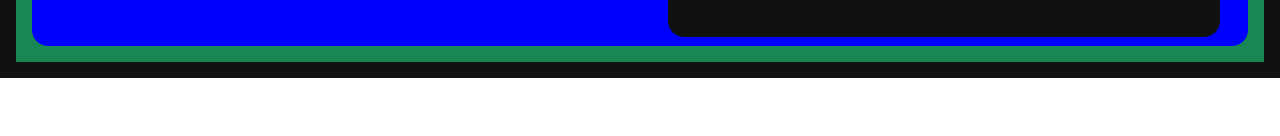
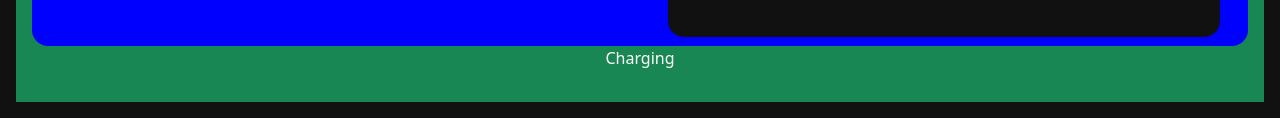
Before and after one commit to VLiras/Entregas-Liras, a React (Vite) app: page /detalle/1 in a window 1280 px wide. Shown: the part 706-842 px from the top of the page. Built offline with nearby package versions, Linux system fonts and the light colour scheme.

Commit message:
charging

```diff
--- a/src/Components/ItemDetailContainer/ItemDetailContainer.jsx
+++ b/src/Components/ItemDetailContainer/ItemDetailContainer.jsx
@@ -8,7 +8,8 @@ const DetailContainer=()=>{
 
 
     return(
-        <div className="mt-5 p-3 bg-success"><ItemDetail/></div>
+        <div className="mt-5 p-3 bg-success"><ItemDetail/><p>Charging</p></div>
+
     )
 }
 export default DetailContainer
```
